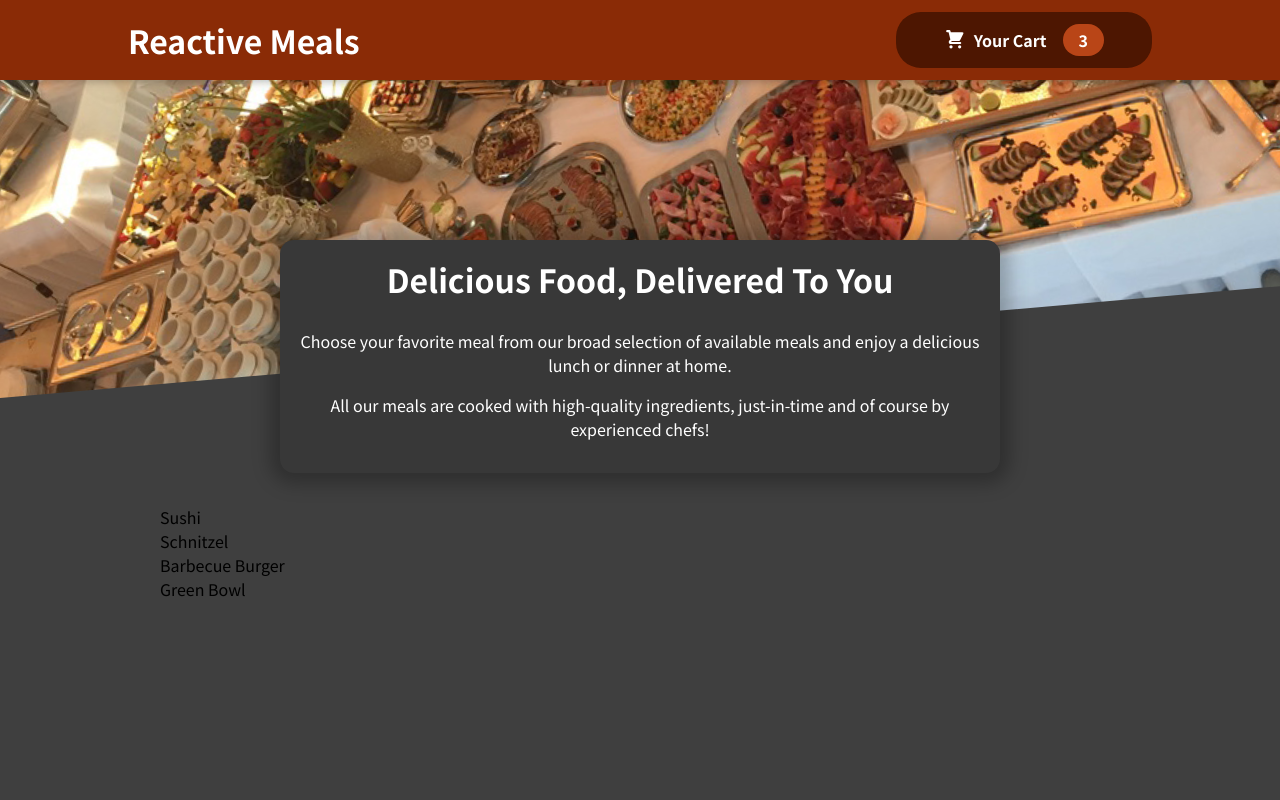
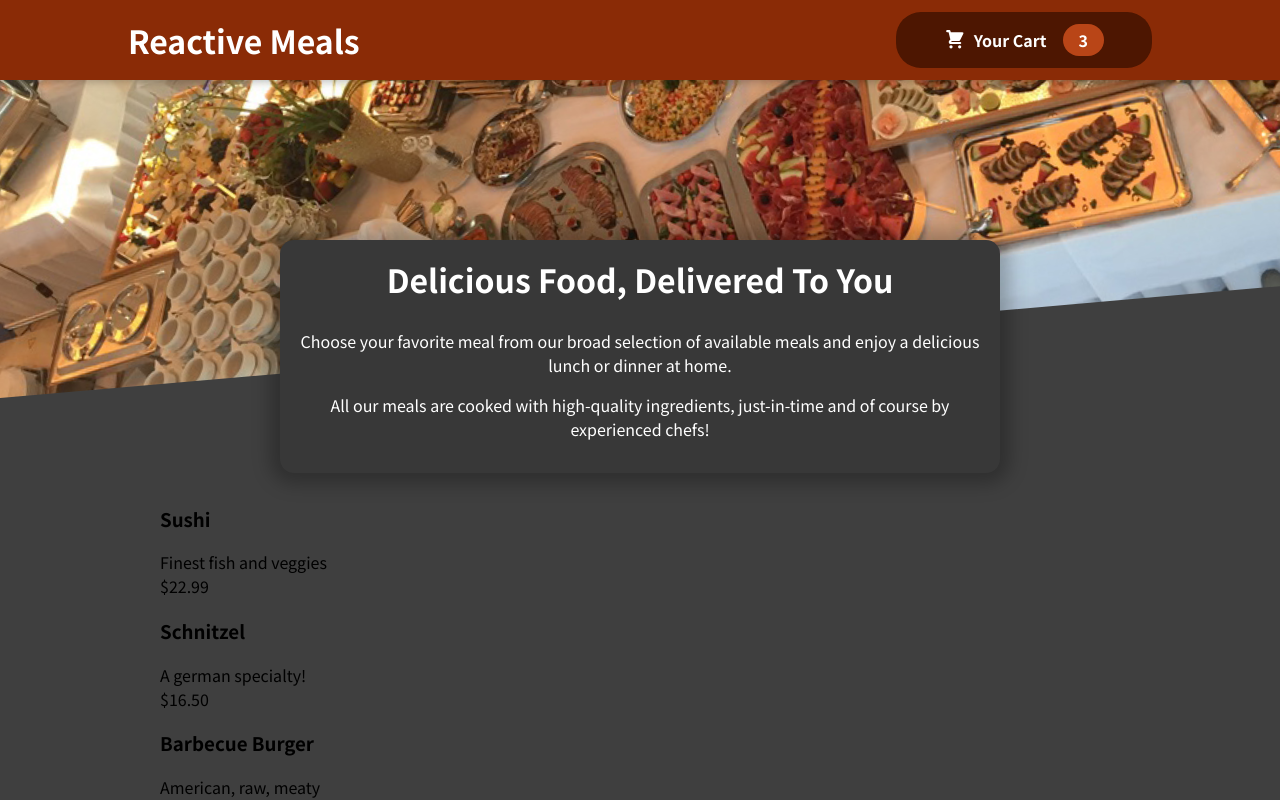
Before and after one commit to vakacharitha/food-order-app-react, a React (Create React App) app: page / in a window 1280 px wide. Shown: the top 800 px of the page. Built offline with nearby package versions, Linux system fonts and the light colour scheme.

Commit message:
Added Individual Meals Component

```diff
--- a/src/components/Meals/AvailableMeals.js
+++ b/src/components/Meals/AvailableMeals.js
@@ -1,4 +1,6 @@
+import Card from "../UI/Card";
 import classes from "./AvailableMeals.module.css";
+import MealItem from "./MealItem/MealItem";
 
 const DUMMY_MEALS = [
   {
@@ -28,10 +30,19 @@
 ];
 
 const AvailableMeals = () => {
-  const mealsList = DUMMY_MEALS.map((meal) => <li>{meal.name}</li>);
+  const mealsList = DUMMY_MEALS.map((meal) => (
+    <MealItem
+      key={meal.id}
+      name={meal.name}
+      description={meal.description}
+      price={meal.price}
+    />
+  ));
   return (
     <section className={classes.meals}>
-      <ul>{mealsList}</ul>
+      <Card>
+        <ul>{mealsList}</ul>
+      </Card>
     </section>
   );
 };
--- /dev/null
+++ b/src/components/Meals/MealItem/MealItem.js
@@ -0,0 +1,18 @@
+import classes from "./MealItem.module.css";
+
+const MealItem = (props) => {
+  const price = `$${props.price.toFixed(2)}`;
+  return (
+    <li className={classes.meal}>
+      <div>
+        <h3>{props.name}</h3>
+        <div className={classes.description}>{props.description}</div>
+        <div className={classes.price}>{price}</div>
+      </div>
+      <div>
+        <form></form>
+      </div>
+    </li>
+  );
+};
+export default MealItem;
--- /dev/null
+++ b/src/components/Meals/MealItem/MealItem.module.css
@@ -0,0 +1,20 @@
+.form {
+  text-align: right;
+}
+
+.form button {
+  font: inherit;
+  cursor: pointer;
+  background-color: #8a2b06;
+  border: 1px solid #8a2b06;
+  color: white;
+  padding: 0.25rem 2rem;
+  border-radius: 20px;
+  font-weight: bold;
+}
+
+.form button:hover,
+.form button:active {
+  background-color: #641e03;
+  border-color: #641e03;
+}
--- /dev/null
+++ b/src/components/UI/Card.js
@@ -0,0 +1,7 @@
+import classes from "./Card.module.css";
+
+const Card = (props) => {
+  return <div className={classes.Card}>{props.children}</div>;
+};
+
+export default Card;
--- /dev/null
+++ b/src/components/UI/Card.module.css
@@ -0,0 +1,6 @@
+.card {
+  padding: 1rem;
+  box-shadow: 0 2px 8px rgba(0, 0, 0, 0.25);
+  border-radius: 14px;
+  background-color: white;
+}
```
Also changed, not shown: src/components/Meals/MealItem/MealItemForm.js (added).
